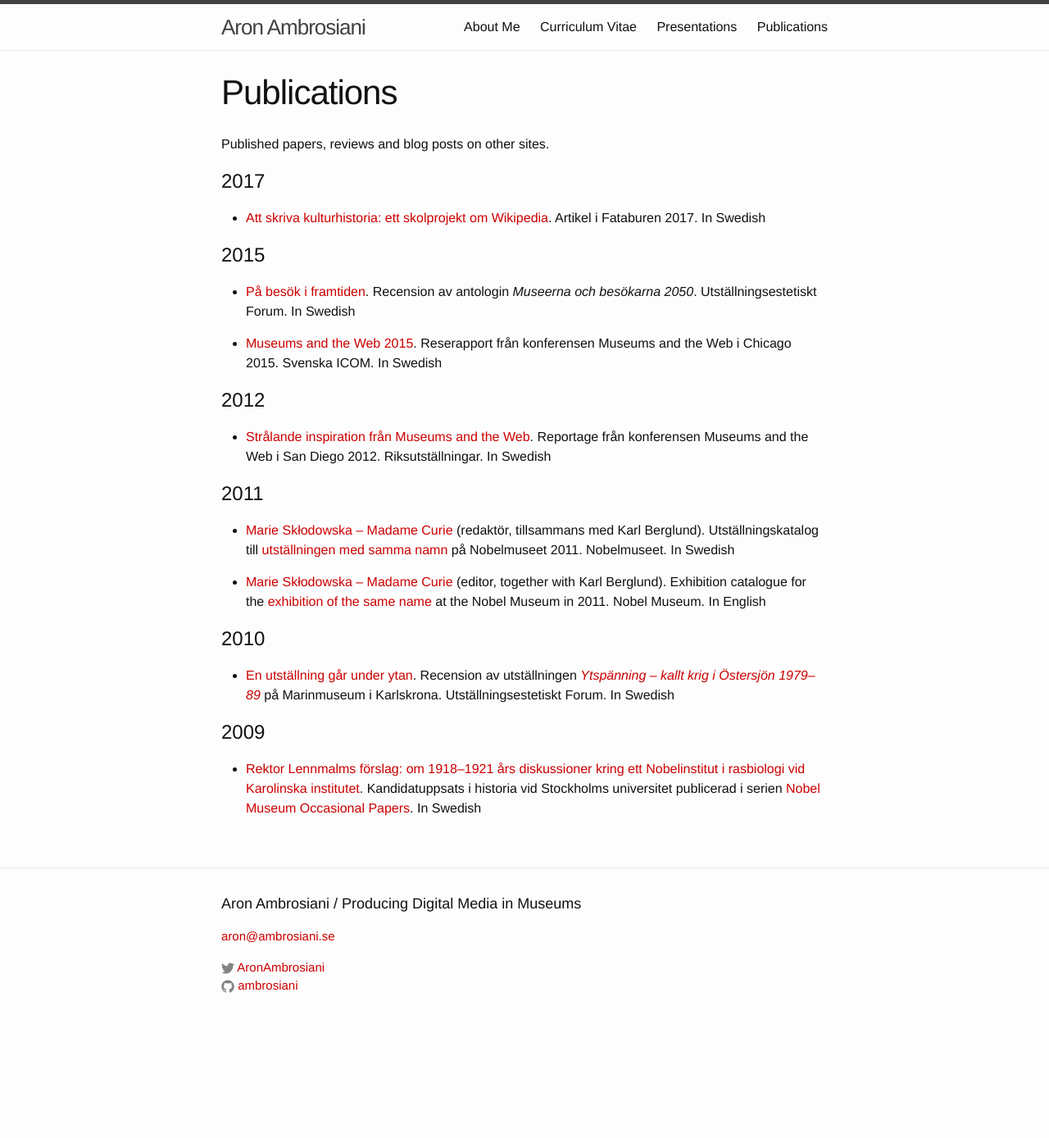
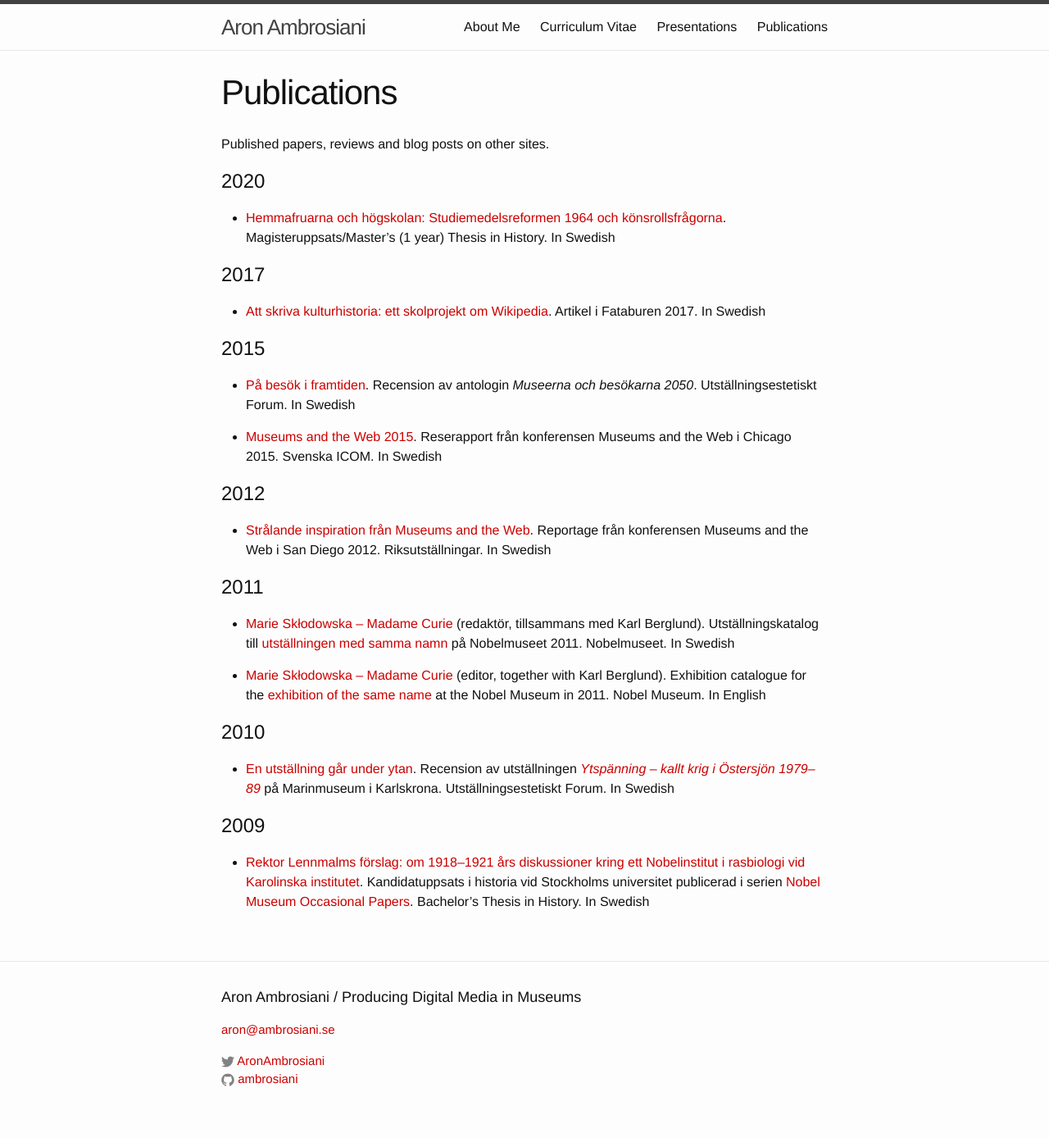
Before and after one commit to Ambrosiani/blogtest, a Jekyll site: the page built from publications.md, in a window 1280 px wide. Shown: the whole page at 82% size. Built offline with Jekyll 4.4.1, drawn with Linux system fonts in a browser that asks for light colours; before the commit the page ends 1274 px from its top, so only the background shows below that.

Commit message:
Update publications.md

```diff
--- a/publications.md
+++ b/publications.md
@@ -5,6 +5,10 @@ permalink: /publications/
 ---
 
 Published papers, reviews and blog posts on other sites.
+
+# 2020
+
+* [Hemmafruarna och högskolan: Studiemedelsreformen 1964 och könsrollsfrågorna](../assets/Hemmafruarna_och_hogskolan.pdf). Magisteruppsats/Master’s (1 year) Thesis in History. In Swedish
 
 # 2017
 
@@ -32,4 +36,4 @@ Published papers, reviews and blog posts on other sites.
 
 # 2009
 
-* [Rektor Lennmalms förslag: om 1918–1921 års diskussioner kring ett Nobelinstitut i rasbiologi vid Karolinska institutet](../assets/Rektor_Lennmalms_forslag.pdf). Kandidatuppsats i historia vid Stockholms universitet publicerad i serien [Nobel Museum Occasional Papers](http://www.nobelmuseum.se/sv/forskning/publikationer). In Swedish
+* [Rektor Lennmalms förslag: om 1918–1921 års diskussioner kring ett Nobelinstitut i rasbiologi vid Karolinska institutet](../assets/Rektor_Lennmalms_forslag.pdf). Kandidatuppsats i historia vid Stockholms universitet publicerad i serien [Nobel Museum Occasional Papers](http://www.nobelmuseum.se/sv/forskning/publikationer). Bachelor’s Thesis in History. In Swedish
```
